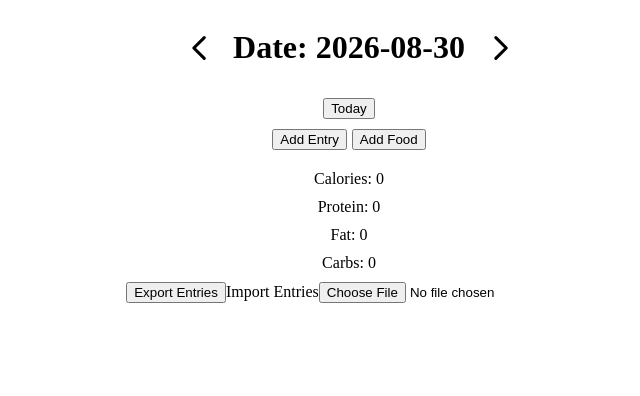
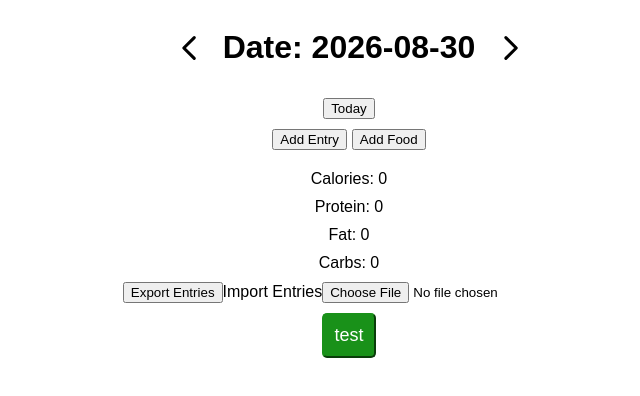
Before and after one commit to Tom8l/local-calorie-counter, a React (Vite) app: page / in a window 1280 px wide. Shown: the top 396 px of the page, without its empty margins (291-931 px from the left). Built offline with nearby package versions, Linux system fonts and the light colour scheme.

Commit message:
Start on Button component

```diff
--- a/package.json
+++ b/package.json
@@ -12,10 +12,11 @@
     "test:watch": "vitest --watch"
   },
   "dependencies": {
+    "clsx": "^2.1.1",
     "react": "^19.2.8",
     "react-dom": "^19.2.8",
     "react-router": "^8.3.0",
-    "vitest": "^4.1.10"
+    "vitest": "^4.1.11"
   },
   "devDependencies": {
     "@types/node": "^24.13.3",
--- a/src/App.css
+++ b/src/App.css
@@ -0,0 +1,19 @@
+@import url('https://fonts.googleapis.com/css2?family=Poppins:wght@400;600&family=Nunito:wght@400;700&display=swap');
+@import url('https://fonts.googleapis.com/css2?family=Quicksand:wght@300..700&display=swap');
+
+:root {
+    font-family: Arial, Helvetica, sans-serif;
+}
+
+.btn {
+    border-color: rgb(25, 145, 25);
+    border-radius: 5px;
+    background-color: rgb(25, 145, 25);
+    color: white;
+}
+
+
+.btn--md {
+    padding: 10px 10px;
+    font-size: large;
+}
--- /dev/null
+++ b/src/components/Button.tsx
@@ -0,0 +1,44 @@
+import {type ButtonHTMLAttributes, forwardRef } from "react";
+import clsx from "clsx";
+
+type ButtonVariant = "primary" | "secondary" |"danger";
+type ButtonSize = "sm" | "md" | "lg";
+
+interface ButtonProps extends ButtonHTMLAttributes<HTMLButtonElement> {
+    variant?: ButtonVariant;
+    size?: ButtonSize;
+    loading?: boolean;
+}
+
+export const Button = forwardRef<HTMLButtonElement, ButtonProps>(
+    (
+        {
+            children,
+            variant = "primary",
+            size = "md",
+            loading = false,
+            className,
+            disabled,
+            ...props
+        },
+        ref
+    ) => {
+        return (
+            <button
+                ref={ref}
+                className={clsx(
+                    "btn",
+                    `btn--${variant}`,
+                    `btn--${size}`,
+                    className
+                )}
+                disabled={disabled || loading}
+                {...props}
+            >
+                {loading ? "Loading..." : children}
+            </button>
+        );
+    }
+);
+
+Button.displayName = "Button";
--- a/src/pages/Home.tsx
+++ b/src/pages/Home.tsx
@@ -7,6 +7,7 @@ import { deleteEntry, exportEntries, importEntries } from "../db/entries";
 import { useState } from "react";
 import leftArrowIcon from "../assets/left-arrow-svgrepo.svg";
 import rightArrowIcon from "../assets/right-arrow-svgrepo.svg";
+import { Button } from "../components/Button";
 
 export function Home() {
     const [date, setDate] = useState<string>(generateDate(0));
@@ -152,6 +153,11 @@ export function Home() {
           </label>
         </div>
 
+          <div>
+            <Button variant="primary">
+              test
+            </Button>
+          </div>
 
 
       </div>
```
Also changed, not shown: 1 other file (tests, documents, lock files or other folders).
